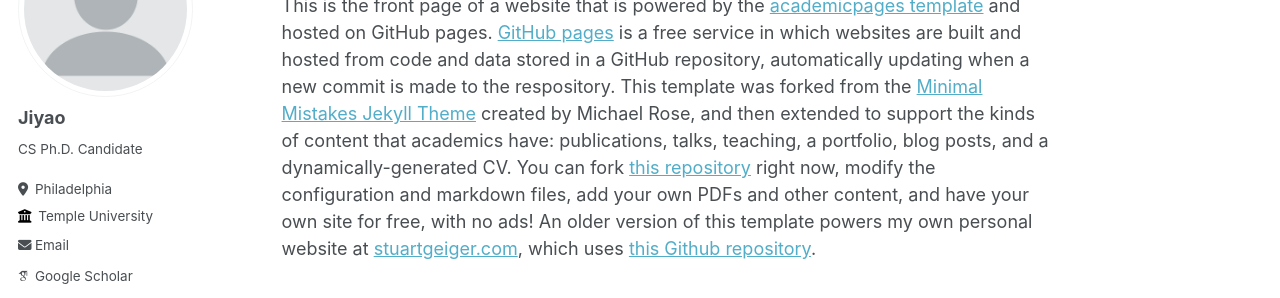
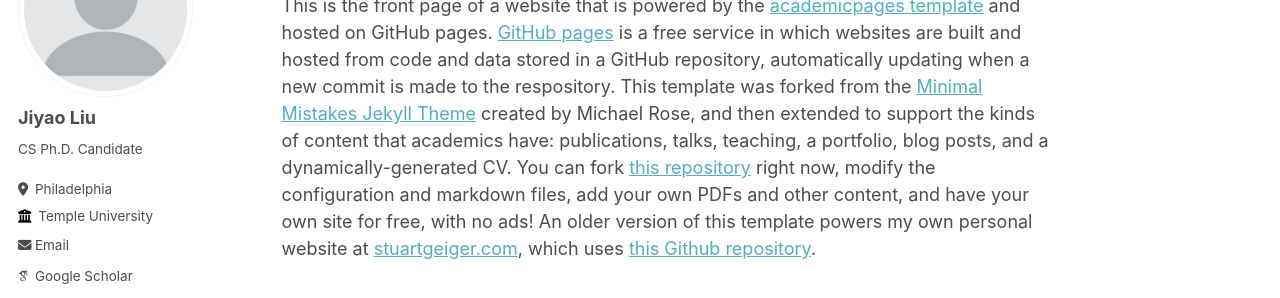
Before and after one commit to Jiyao17/Jiyao17.github.io-backup, a Jekyll site: the page built from _pages/about.md, in a window 1280 px wide. Shown: the part 164-462 px from the top of the page. Built offline with Jekyll 4.4.1, drawn with Linux system fonts in a browser that asks for light colours; some web fonts are replaced.

Commit message:
Update _config.yml

```diff
--- a/_config.yml
+++ b/_config.yml
@@ -22,7 +22,7 @@ repository               : "Jiyao17/jiyao17.github.io"
 author:
   # Biographic information
   avatar           : "profile.png"
-  name             : "Jiyao"
+  name             : "Jiyao Liu"
   pronouns         : # example: "she/her"
   bio              : "CS Ph.D. Candidate"
   location         : "Philadelphia"
@@ -32,7 +32,7 @@ author:
 
   # Academic websites
   arxiv            : # URL - Update with the correct link to your profile
-  googlescholar    : "https://scholar.google.com/citations?user=PS_CX0AAAAAJ"
+  googlescholar    : "https://scholar.google.com/citations?user=fKvC6OMAAAAJ"
   impactstory      : # URL
   orcid            : # "http://orcid.org/yourorcidurl"
   pubmed           : # "https://www.ncbi.nlm.nih.gov/pubmed/?term=john+snow"
```
